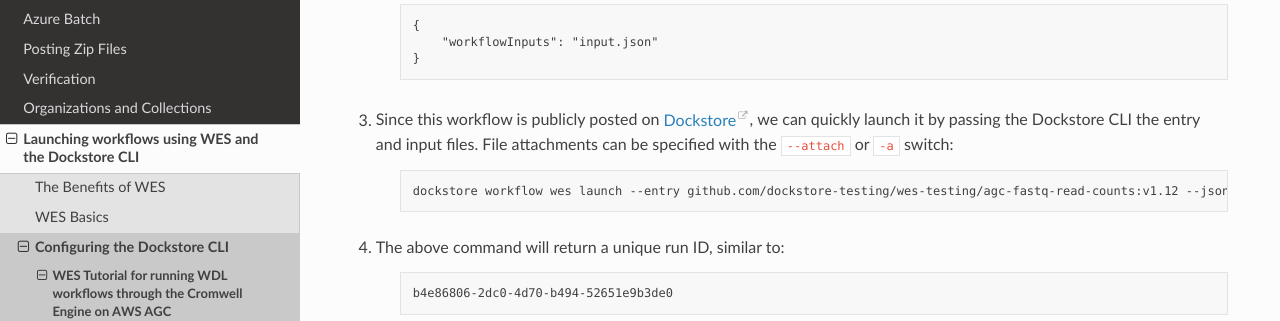
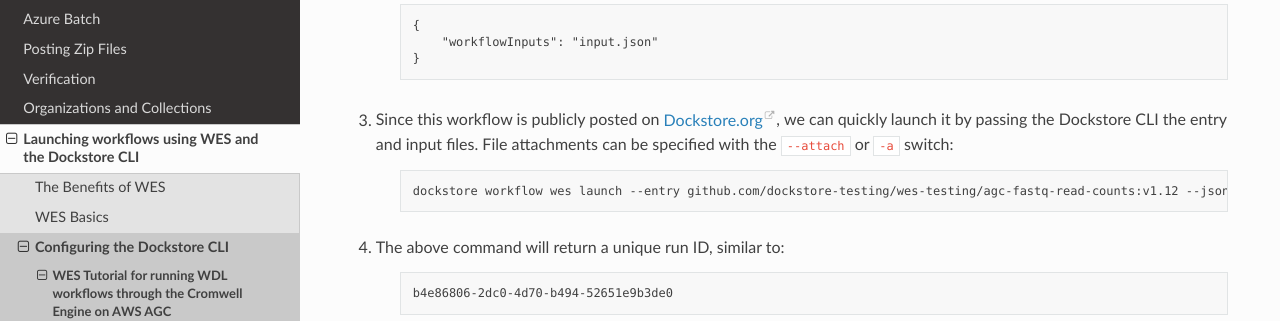
Before and after one commit to dockstore/dockstore-documentation, a Sphinx documentation site: the page built from docs/advanced-topics/wes/wes-wdl-agc-tutorial.rst, in a window 1280 px wide and 900 px high, scrolled down 5578 px. Shown: the part 147-468 px from the top of the window. Built offline with Sphinx 7.4.7 and the Read the Docs theme 2.0.0, drawn with Linux system fonts in a browser that asks for light colours.

Commit message:
Added two underscores to remove error of having dockstore.org link to two different things

```diff
--- a/docs/advanced-topics/wes/wes-wdl-agc-tutorial.rst
+++ b/docs/advanced-topics/wes/wes-wdl-agc-tutorial.rst
@@ -280,7 +280,7 @@
             "workflowInputs": "input.json"
         }
 
-3. Since this workflow is publicly posted on `Dockstore <https://dockstore.org/workflows/github.com/dockstore-testing/wes-testing/agc-fastq-read-counts:v1.12?tab=info>`__, we can quickly launch it by passing the Dockstore CLI the entry and input files. File attachments can be specified with the ``--attach`` or ``-a`` switch:
+3. Since this workflow is publicly posted on `Dockstore.org <https://dockstore.org/workflows/github.com/dockstore-testing/wes-testing/agc-fastq-read-counts:v1.12?tab=info>`__, we can quickly launch it by passing the Dockstore CLI the entry and input files. File attachments can be specified with the ``--attach`` or ``-a`` switch:
 
     .. code:: text
 
```
